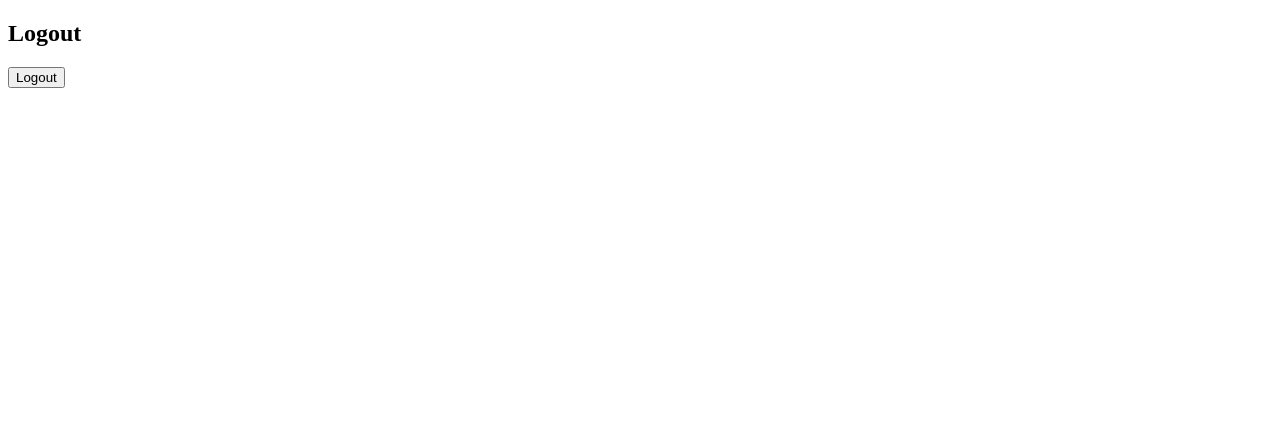
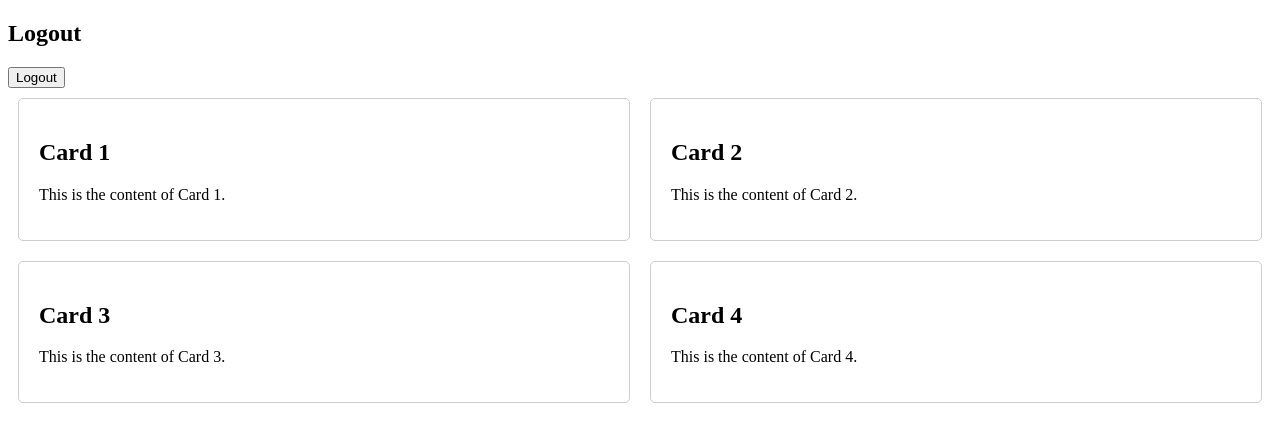
Before and after one commit to Abhijit7-pix/SignUp, a plain HTML site: page Home.html in a window 1280 px wide. Drawn offline with Linux system fonts and the light colour scheme.

Commit message:
Card view is add
twost sow at top

```diff
--- /dev/null
+++ b/Home.css
@@ -0,0 +1,18 @@
+.card-container {
+    display: flex;
+    flex-wrap: wrap;
+  }
+
+  .row {
+    display: flex;
+    width: 100%;
+  }
+
+  .card {
+    width: calc(50% - 20px); /* Adjust the width as needed */
+    margin: 10px;
+    padding: 20px;
+    border: 1px solid #ccc;
+    border-radius: 5px;
+    box-sizing: border-box;
+  }
--- a/Home.html
+++ b/Home.html
@@ -4,10 +4,40 @@
     <meta charset="UTF-8">
     <meta name="viewport" content="width=device-width, initial-scale=1.0">
     <title>Logout</title>
+    <link rel="stylesheet" href="Home.css">
+
 </head>
 <body>
     <h2>Logout</h2>
     <button id="logout-btn">Logout</button>
+    <div class="card-container">
+        <div class="row">
+          <!-- <div class="card" onclick="handleCard_1()">
+            <h2>Card 1</h2>
+            <p>This is the content of Card 1.</p>
+          </div> -->
+          <div class="card" id="card-1">
+            <h2>Card 1</h2>
+            <p>This is the content of Card 1.</p>
+          </div>
+          <div class="card"id="card-2">
+            <h2>Card 2</h2>
+            <p>This is the content of Card 2.</p>
+          </div>
+        </div>
+        <div class="row">
+          <div class="card"id="card-3">
+            <h2>Card 3</h2>
+            <p>This is the content of Card 3.</p>
+          </div>
+          <div class="card" id="card-4">
+            <h2>Card 4</h2>
+            <p>This is the content of Card 4.</p>
+          </div>
+        </div>
+      </div>
+
+
 
     <script src="https://www.gstatic.com/firebasejs/9.6.2/firebase-app.js"></script>
     <script src="https://www.gstatic.com/firebasejs/9.6.2/firebase-auth.js"></script>
--- a/Home.js
+++ b/Home.js
@@ -11,3 +11,34 @@ logoutButton.addEventListener('click', () => {
         console.error('Error signing out:', error);
     });
 });
+document.getElementById('card-1').addEventListener('click', handleCard_1);
+document.getElementById('card-2').addEventListener('click', handleCard_2);
+document.getElementById('card-3').addEventListener('click', handleCard_3);
+document.getElementById('card-4').addEventListener('click', handleCard_4);
+// function handleCard_1(){
+//     document.getElementById('message').innerText = 'Click 1  successful!';
+//         alert("You clicked on Card 1");
+
+
+// }
+function handleCard_1() {
+    alert("You clicked on Card 1");
+}
+function handleCard_2(){
+    // document.getElementById('message').innerText = 'Click 1  successful!';
+        alert("You clicked on Card 2");
+
+
+}
+function handleCard_3(){
+    // document.getElementById('message').innerText = 'Click 1  successful!';
+        alert("You clicked on Card 3");
+
+
+}
+function handleCard_4(){
+    // document.getElementById('message').innerText = 'Click 1  successful!';
+        alert("You clicked on Card 4");
+
+
+}
```
